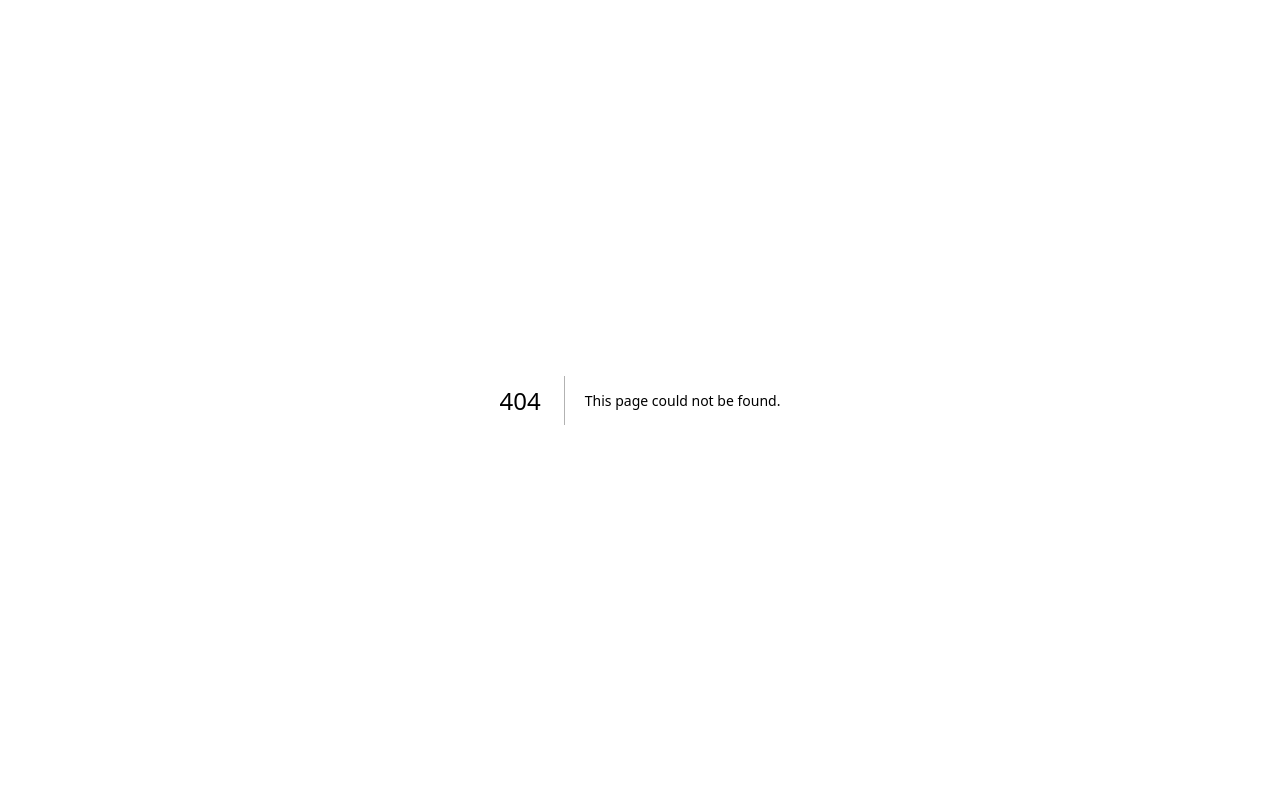
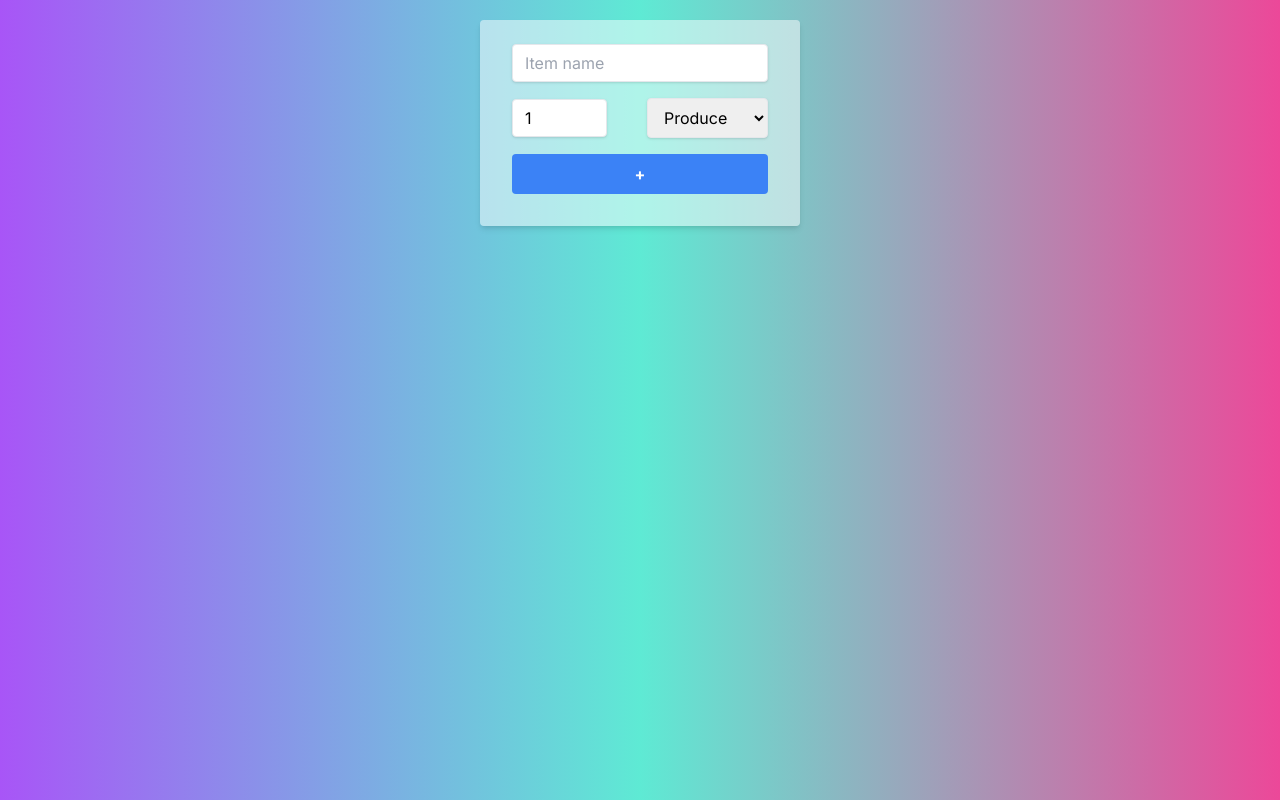
Before and after one commit to lilian-su/cprg306-assignments, a Next.js app: page /week-4 in a window 1280 px wide. Before the commit this address had no page. Built offline with nearby package versions, Linux system fonts and the light colour scheme.

Commit message:
week 4 done

```diff
--- a/app/page.js
+++ b/app/page.js
@@ -15,6 +15,8 @@ export default function Page() {
           <li><Link href="week-6"className = {linkStyles}> Week 6 Assignment</Link></li>
           <li><Link href="week-7"className = {linkStyles}> Week 7 Assignment</Link></li>
           <li><Link href="week-8"className = {linkStyles}> Week 8 Assignment</Link></li>
+          <li><Link href="week-9"className = {linkStyles}> Week 9 Assignment</Link></li>
+          <li><Link href="week-10"className = {linkStyles}> Week 10 Assignment</Link></li>
 
       </ul>
     </main>
--- a/app/week-2/student-info.js
+++ b/app/week-2/student-info.js
@@ -1,10 +1,11 @@
 import Link from "next/link";
 
 export default function StudentInfo() {
+  const linkStyles = "text-red-300 hover:text-cyan-300 hover:underline decoration-wavy ";
   return (
     <main className="h-screen">
       <h1>Lilian Su</h1>
-      <Link href="https:github.com/lilian-su">https://github.com</Link>
+      <Link href="https:github.com/lilian-su" className = {linkStyles}>https://github.com</Link>
     </main>
   );
 }
--- a/app/week-3/item.js
+++ b/app/week-3/item.js
@@ -2,10 +2,9 @@
 export default function Item({item}){
 let {name, quantity, category} = item;
     return (
-        <div className="text-red-300 bg-slate-800 border border-cyan-100 m-10 p-5">
-            <h3 className="text-lg">{name}</h3>
-            <p>{quantity}</p>
-            <p>{category}</p>
+        <div className="p-2 my-4 bg-cyan-500 border-2 border-amber-900 w-80">
+            <h3 className="text-2xl ">{name}</h3>
+            <p>Buy {quantity} in {category}</p>
         </div>
     )
 };
--- a/app/week-3/page.js
+++ b/app/week-3/page.js
@@ -5,8 +5,8 @@ import ItemList from "./item-list";
 //returns main element with h1 shopping list header and Item list component
 export default function Page(){
     return (
-        <main className="h-screen m-10 p-5">
-            <h1 className="text-2xl">Shopping List</h1>
+        <main className="p-5 bg-amber-300">
+            <h1 className="text-4xl text-yellow-800 font-bold font-mono" >Shopping List</h1>
             <ItemList/>
 
         </main>
--- /dev/null
+++ b/app/week-4/new-item.js
@@ -0,0 +1,76 @@
+"use client";
+
+import { useState } from "react";
+
+export default function NewItem() {
+
+    const [name, setName] = useState("");
+    const [quantity, setQuantity] = useState(1);
+    const [category, setCategory] = useState("Produce");
+
+    const handleSubmit = (event) => {
+        event.preventDefault();
+        console.dir(event)
+        let newItem = {
+            name: name,
+            quantity: quantity,
+            category: category,
+        };
+        alert(`This item is named ${newItem.name}
+        \n Quantity: ${newItem.quantity}
+        \n Category: ${newItem.category}`);
+
+        setName("");
+        setQuantity(1);
+        setCategory("Produce");
+    }
+
+    const handleItemName = (event) => {
+        setName(event.target.value);
+    }
+
+    const handleItemQuantity = (event) => {
+
+        setQuantity(event.target.value);
+    }
+    const handleItemCategory = (event) => {
+        setCategory(event.target.value);
+    }
+
+    const linkStyles2="shadow appearance-none border rounded w-full py-2 px-3 text-gray-700 leading-tight";
+
+
+
+
+    return(
+        <div className=" w-full max-w-xs  ">
+
+        <form  onSubmit={handleSubmit} className="bg-white/50 shadow-md rounded px-8 pt-6 pb-8 mb-4 ">
+            <div className="mb-4">
+                <input className={linkStyles2} required type="text" placeholder = "Item name" onChange={handleItemName} value={name} />
+            </div>
+            <div className="flex items-center justify-between">
+                <input className="shadow border rounded w-15 py-2 px-3 leading-tight mr-10" type="number" onChange={handleItemQuantity} value={quantity} min="1" max="99" />
+
+
+                <select className="shadow border rounded w-full py-2 px-3 leading-tight" onChange={handleItemCategory} value={category}>
+                    <option value="Produce">Produce</option>
+                    <option value="Dairy">Dairy</option>
+                    <option value="Meat">Meat</option>
+                    <option value="Bakery">Bakery</option>
+                    <option value="Frozen">Frozen</option>
+                    <option value="Canned">Canned</option>
+                    <option value="Other">Other</option>
+                </select>
+            </div>
+            <button className="bg-blue-500 hover:bg-blue-700 text-white font-bold py-2 px-4 rounded focus:outline-none focus:shadow-outline w-full mt-4" type="submit">+</button>
+        </form>
+
+        </div>
+
+
+
+    )
+
+
+};
--- /dev/null
+++ b/app/week-4/page.js
@@ -0,0 +1,19 @@
+
+import NewItem from "./new-item";
+//className=" h-screen bg-"
+
+export default function Page() {
+    return (
+
+        <main className="min-h-screen p-5 bg-gradient-to-r from-purple-500 via-teal-300 to-pink-500 flex  justify-center">
+
+            <NewItem/>
+
+
+
+        </main>
+
+    );
+
+
+};
```
